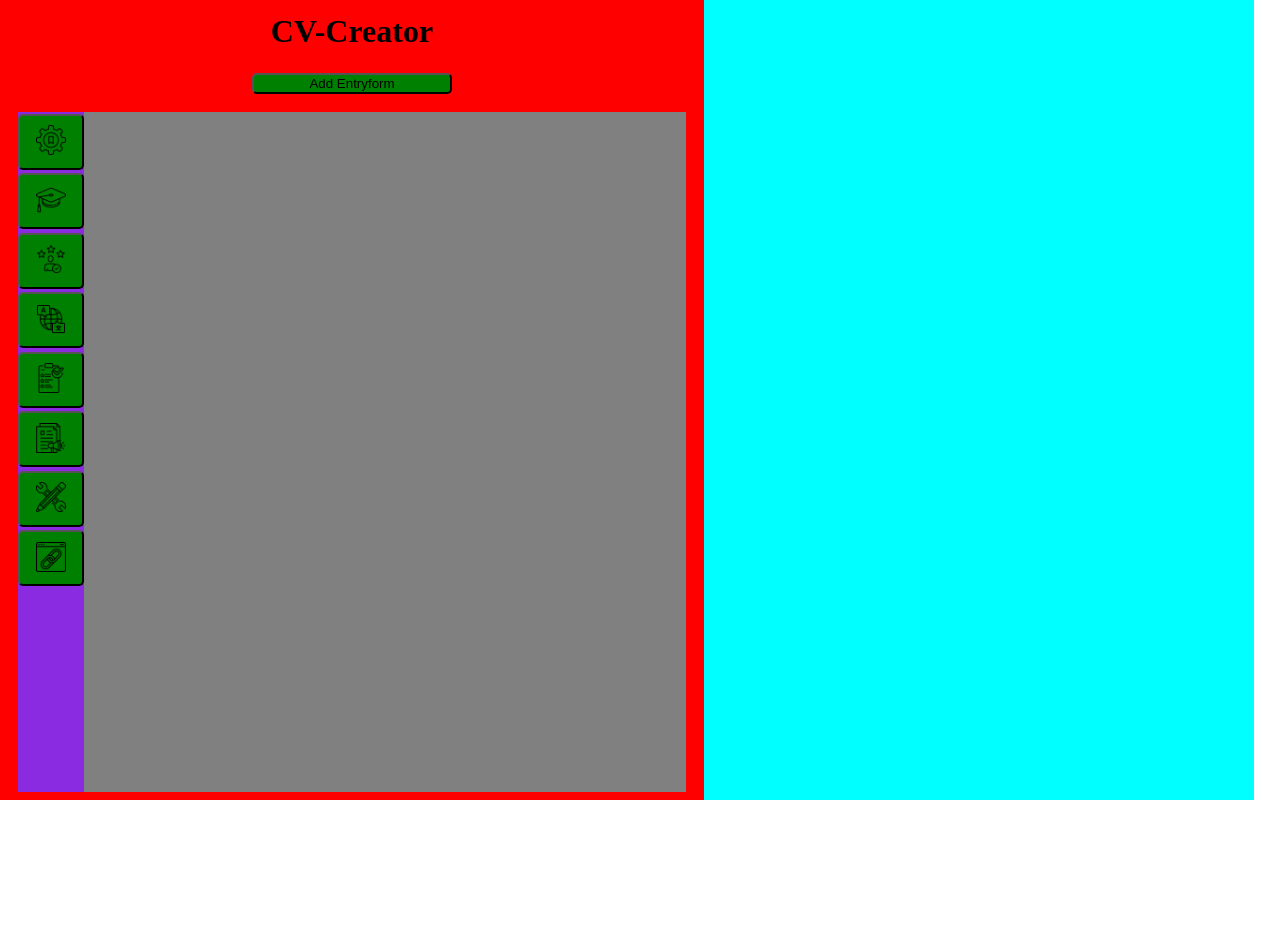
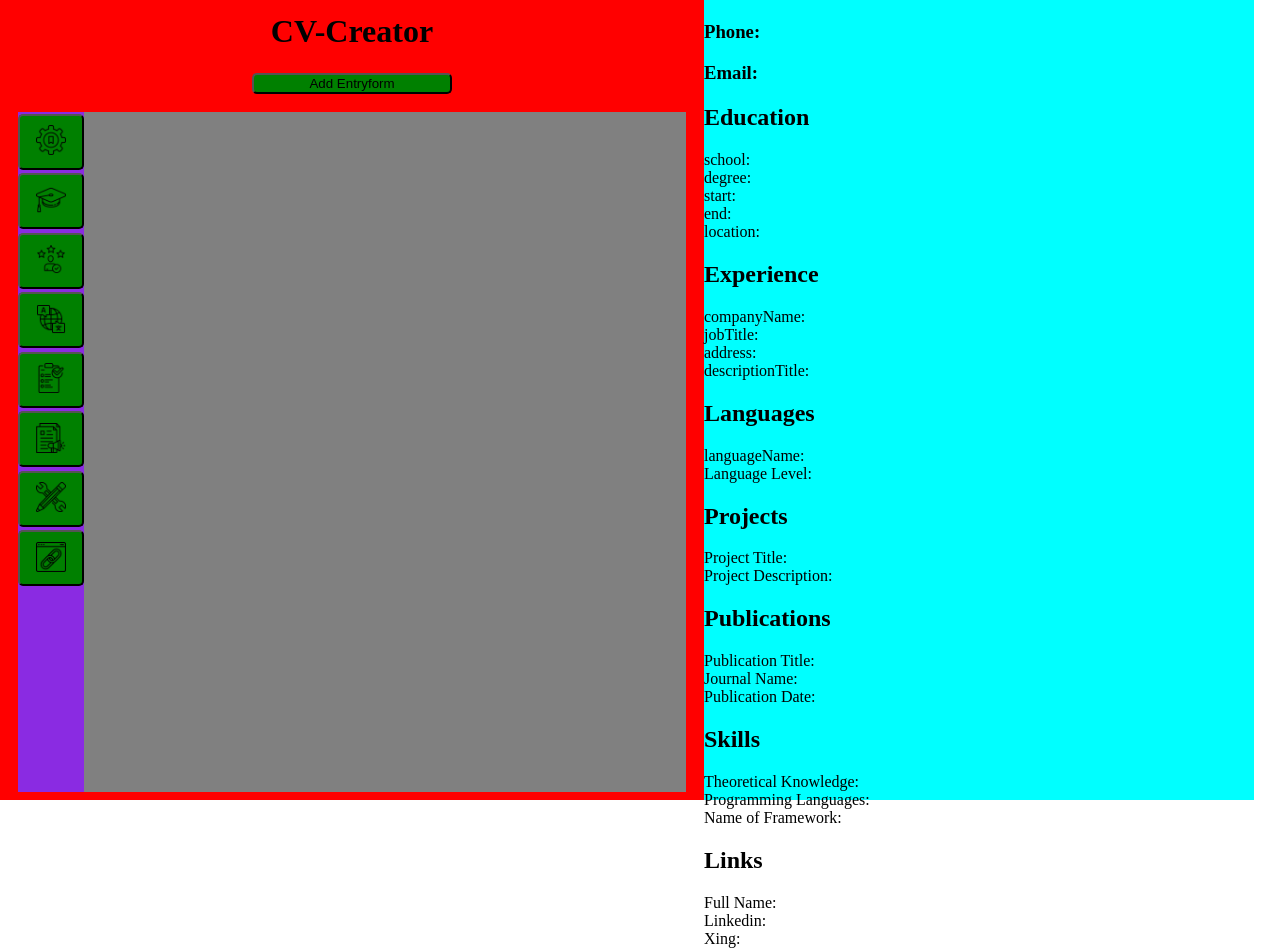
Before and after one commit to Paul-1783/CV-Application, a React (Vite) app: page / in a window 1280 px wide. Before the commit the page ends 800 px from the top, so only its background shows below. Built offline with nearby package versions, Linux system fonts and the light colour scheme.

Commit message:
structured preview prototype

```diff
--- /dev/null
+++ b/src/components/preview/educationPreview.jsx
@@ -0,0 +1,21 @@
+export function EducationPreview({school, degree, start, end, location}) {
+    return (
+        <>
+            <div>
+                <span>school: </span><span>{school}</span>
+            </div>
+            <div>
+                <span>degree: </span><span>{degree}</span>
+            </div>
+            <div>
+                <span>start: </span><span>{start}</span>
+            </div>
+            <div>
+                <span>end: </span><span>{end}</span>
+            </div>
+            <div>
+                <span>location: </span><span>{location}</span>
+            </div>
+        </>
+    )
+}
--- /dev/null
+++ b/src/components/preview/experiencePreview.jsx
@@ -0,0 +1,18 @@
+export function ExperiencePreview({companyName, jobTitle, address, descriptionTitle}){
+    return (
+        <>
+            <div>
+                <span>companyName: </span><span>{companyName}</span>
+            </div>
+            <div>
+                <span>jobTitle: </span><span>{jobTitle}</span>
+            </div>
+            <div>
+                <span>address: </span><span>{address}</span>
+            </div>
+            <div>
+                <span>descriptionTitle: </span><span>{descriptionTitle}</span>
+            </div>
+        </>
+    )
+}
--- /dev/null
+++ b/src/components/preview/languagePreview.jsx
@@ -0,0 +1,12 @@
+export function LanguagePreview({languageName, languageLevel}) {
+    return (
+        <>
+            <div>
+                <span>languageName: </span><span>{languageName}</span>
+            </div>
+            <div>
+                <span>Language Level: </span><span>{languageLevel}</span>
+            </div>
+         </>
+    )
+}
--- /dev/null
+++ b/src/components/preview/linksPreview.jsx
@@ -0,0 +1,15 @@
+export function LinksPreview({fullName, linkedinProfile, xingProfile}){
+    return(
+        <>
+             <div>
+                <span>Full Name: </span><span>{fullName}</span>
+            </div>
+            <div>
+                <span>Linkedin: </span><span>{linkedinProfile}</span>
+            </div>
+            <div>
+                <span>Xing: </span><span>{xingProfile}</span>
+            </div>
+        </>
+    )
+}
--- a/src/components/preview/preview.jsx
+++ b/src/components/preview/preview.jsx
@@ -1,16 +1,50 @@
 import "./../../styles/preview.css";
+import { useContext } from 'react'
 
- import { useContext } from 'react'
+import { EducationPreview } from "./educationPreview.jsx"
+import { ExperiencePreview } from "./experiencePreview.jsx";
+import { LanguagePreview } from "./languagePreview.jsx";
+import { ProjectsPreview } from "./projectsPreview.jsx";
+import { PublicationsPreview } from "./publicationsPreview.jsx"
+import { SkillsPreview } from "./skillsPreview.jsx"
+import { LinksPreview } from "./linksPreview.jsx";
 
 export function PreviewFrame({allForms}) {
 
-  console.log("in Preview allinformation:  ",allForms[0][0])
-
   return <span className="preview-frame">
     <div className="general-info">
-    <h1>{allForms ? allForms[0][0].name : null}</h1>
-    <h3>{allForms ? allForms[0][0].phone : null}</h3>
-    <h3>{allForms ? allForms[0][0].email : null}</h3>
+    <h1>{allForms[0][0].name }</h1>
+    <h3>Phone: {allForms[0][0].phone}</h3>
+    <h3>Email: {allForms[0][0].email}</h3>
+    </div>
+    <div className="education">
+        <h2>Education</h2>
+        {allForms[1].map(form => < EducationPreview key={form.id} school={form.school} degree={form.degree} start={form.start} end={form.end} location={form.location} /> )}
+    </div>
+    <div className="experience">
+      <h2>Experience</h2>
+      {allForms[2].map(form => < ExperiencePreview key={form.id} companyName={form.companyName} jobTitle={form.jobTitle} address={form.address} descriptionTitle={form.descriptionTitle}  />)}
+    </div>
+    <div className="languages">
+      <h2>Languages</h2>
+      {allForms[3].map(form => < LanguagePreview key={form.id} languageName={form.languageName} languageLevel={form.languageLevel} />)}
+    </div>
+    <div className="projects">
+      <h2>Projects</h2>
+      {allForms[4].map(form => < ProjectsPreview key={form.id} title={form.title}  projectDescription={form.projectDescription} />)}
+    </div>
+    <div className="publications">
+      <h2>Publications</h2>
+      {allForms[5].map(form => < PublicationsPreview key={form.id} publicationTitle={form.publicationTitle} journalName={form.journalName} publicationDate={form.publicationDate} />)}
+    </div>
+    <div className="skills">
+      <h2>Skills</h2>
+      {allForms[6].map(form => < SkillsPreview key={form.id}   theoreticalKnowledge={form.theoreticalKnowledge} programmingLanguages={form.programmingLanguages}
+      framworkName={form.framworkName} />)}
+    </div>
+    <div className="links">
+      <h2>Links</h2>
+      {allForms[6].map(form => < LinksPreview key={form.id}  fullName={form.fullName} linkedinProfile={form.linkedinProfile} xingProfile={form.xingProfile} />)}
     </div>
   </span>;
 }
--- /dev/null
+++ b/src/components/preview/projectsPreview.jsx
@@ -0,0 +1,12 @@
+export function ProjectsPreview({title, projectDescription}){
+    return (
+        <>
+             <div>
+                <span>Project Title: </span><span>{title}</span>
+            </div>
+            <div>
+                <span>Project Description: </span><span>{projectDescription}</span>
+            </div>
+        </>
+    )
+}
--- /dev/null
+++ b/src/components/preview/publicationsPreview.jsx
@@ -0,0 +1,15 @@
+export function PublicationsPreview({publicationTitle, journalName, publicationDate}){
+    return(
+        <>
+            <div>
+                <span>Publication Title: </span><span>{publicationTitle}</span>
+            </div>
+            <div>
+                <span>Journal Name: </span><span>{journalName}</span>
+            </div>
+            <div>
+                <span>Publication Date: </span><span>{publicationDate}</span>
+            </div>
+        </>
+    )
+}
--- /dev/null
+++ b/src/components/preview/skillsPreview.jsx
@@ -0,0 +1,15 @@
+export function SkillsPreview({theoreticalKnowledge, programmingLanguages, framworkName}) {
+    return(
+        <>
+             <div>
+                <span>Theoretical Knowledge: </span><span>{theoreticalKnowledge}</span>
+            </div>
+            <div>
+                <span>Programming Languages: </span><span>{programmingLanguages}</span>
+            </div>
+            <div>
+                <span>Name of Framework: </span><span>{framworkName}</span>
+            </div>
+        </>
+    )
+}
```
Also changed, not shown: src/components/forms/index.js (deleted, +0 -16 lines), src/components/tabsContainer/tabsContainer.jsx (+2 -18 lines).
